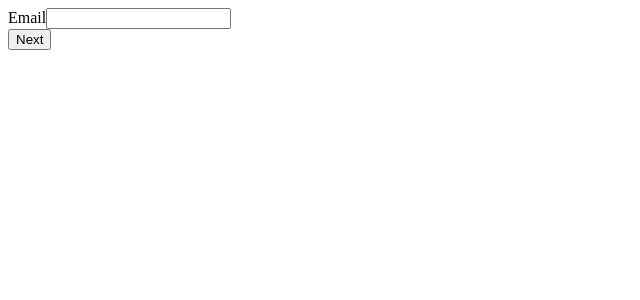
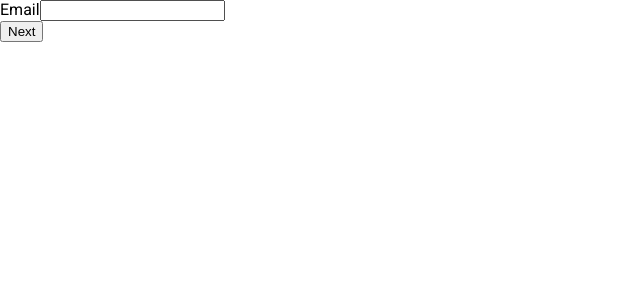
Before and after one commit to seraco/eCommerceAngular, an Angular app: page /login in a window 1280 px wide. Shown: the top 300 px of the page, without its empty margins (0-640 px from the left). Built offline with nearby package versions, Linux system fonts and the light colour scheme.

Commit message:
install @angular/material

```diff
--- a/angular.json
+++ b/angular.json
@@ -24,6 +24,7 @@
               "src/assets"
             ],
             "styles": [
+              "./node_modules/@angular/material/prebuilt-themes/deeppurple-amber.css",
               "src/styles.css"
             ],
             "scripts": []
@@ -89,6 +90,7 @@
               "src/assets"
             ],
             "styles": [
+              "./node_modules/@angular/material/prebuilt-themes/deeppurple-amber.css",
               "src/styles.css"
             ],
             "scripts": []
@@ -120,6 +122,7 @@
           }
         }
       }
-    }},
+    }
+  },
   "defaultProject": "eCommerceSpendit"
 }
--- a/package.json
+++ b/package.json
@@ -12,13 +12,16 @@
   "private": true,
   "dependencies": {
     "@angular/animations": "~8.2.14",
+    "@angular/cdk": "~8.2.3",
     "@angular/common": "~8.2.14",
     "@angular/compiler": "~8.2.14",
     "@angular/core": "~8.2.14",
     "@angular/forms": "~8.2.14",
+    "@angular/material": "^8.2.3",
     "@angular/platform-browser": "~8.2.14",
     "@angular/platform-browser-dynamic": "~8.2.14",
     "@angular/router": "~8.2.14",
+    "hammerjs": "^2.0.8",
     "rxjs": "~6.4.0",
     "tslib": "^1.10.0",
     "zone.js": "~0.9.1"
--- a/src/app/app.module.ts
+++ b/src/app/app.module.ts
@@ -10,6 +10,7 @@
 import { CheckoutComponent } from './checkout/checkout.component';
 import { LoginComponent } from './login/login.component';
 import { UserInfoComponent } from './user-info/user-info.component';
+import { BrowserAnimationsModule } from '@angular/platform-browser/animations';
 
 @NgModule({
   declarations: [
@@ -25,6 +26,7 @@
     AppRoutingModule,
     BrowserModule,
     ReactiveFormsModule,
+    BrowserAnimationsModule,
   ],
   providers: [],
   bootstrap: [AppComponent]
--- a/src/index.html
+++ b/src/index.html
@@ -6,6 +6,8 @@
   <base href="/">
   <meta name="viewport" content="width=device-width, initial-scale=1">
   <link rel="icon" type="image/x-icon" href="favicon.ico">
+  <link href="https://fonts.googleapis.com/css?family=Roboto:300,400,500&display=swap" rel="stylesheet">
+  <link href="https://fonts.googleapis.com/icon?family=Material+Icons" rel="stylesheet">
 </head>
 <body>
   <app-root></app-root>
--- a/src/main.ts
+++ b/src/main.ts
@@ -1,3 +1,4 @@
+import 'hammerjs';
 import { enableProdMode } from '@angular/core';
 import { platformBrowserDynamic } from '@angular/platform-browser-dynamic';
 
--- a/src/styles.css
+++ b/src/styles.css
@@ -1 +1,4 @@
 /* You can add global styles to this file, and also import other style files */
+
+html, body { height: 100%; }
+body { margin: 0; font-family: Roboto, "Helvetica Neue", sans-serif; }
```
Also changed, not shown: 1 other file (tests, documents, lock files or other folders).
